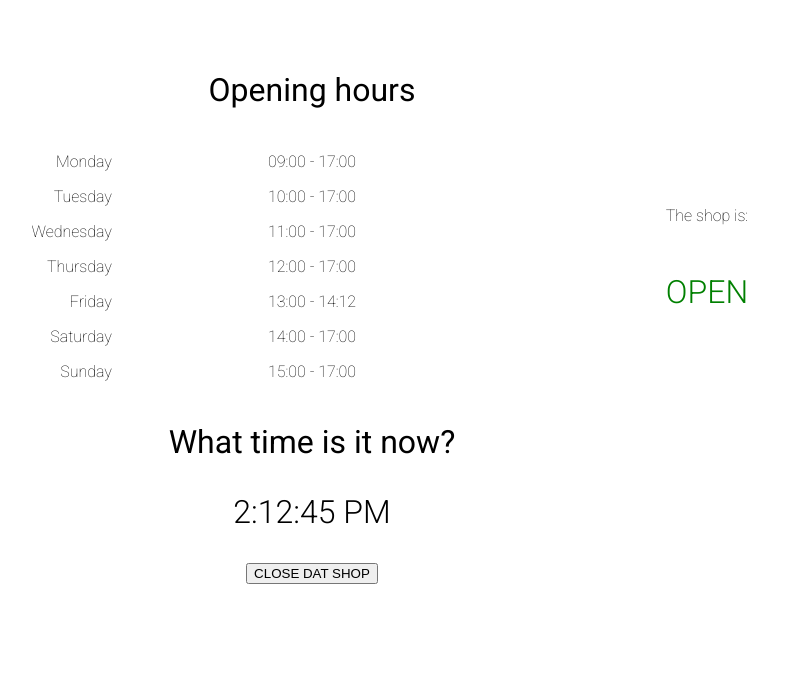
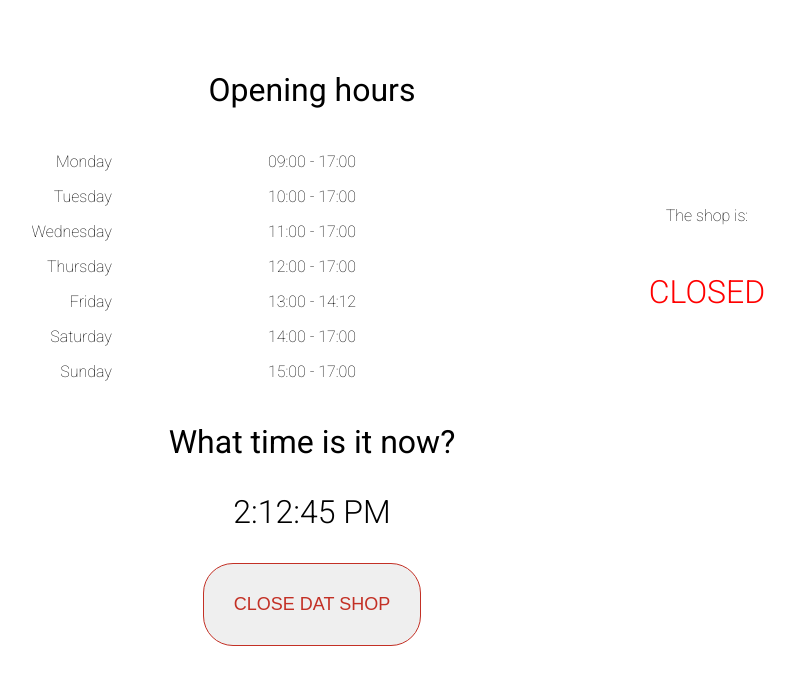
Before and after one commit to MarijnSt/serious-business, a plain HTML site: page index.html in a window 1280 px wide. Both pictures are taken after a click on the button "CLOSE DAT SHOP". Shown: the whole page, without its empty margins (328-1123 px from the left). Drawn offline with Linux system fonts and the light colour scheme.

Commit message:
added some styling and fixed some details

```diff
--- a/assets/js/main.js
+++ b/assets/js/main.js
@@ -43,7 +43,6 @@ function getHours(){
 	closingHour = parseInt(closingHourList[numberOfDay].textContent);
 	closingMinutes = parseInt(closingMinutesList[numberOfDay].textContent);
 }
-
 
 function updateStatus(){
 	var opening;
@@ -91,7 +90,6 @@ function checkShop(){
 
 //create digital clock
 var myVar = setInterval(clock, 1000);
-
 function clock() {
   var d = new Date();
   document.getElementById("digitalClock").innerHTML = d.toLocaleTimeString();
@@ -109,4 +107,6 @@ knopke.addEventListener("click", function(){
 	}
 	closingHourList[numberOfDay].textContent = currentHour;
 	closingMinutesList[numberOfDay].textContent = currentMinutes;
+	update.textContent = "CLOSED";
+	update.classList.replace("open", "closed");
 });
--- a/assets/sass/style.scss
+++ b/assets/sass/style.scss
@@ -60,3 +60,17 @@ body {
 	grid-column: 2 / 3;
 	text-align: center;
 }
+
+button {
+	padding: 30px;
+	border: 1px solid #C33025;
+	color: #C33025;
+	font-size: 18px;
+	border-radius: 30px;
+	transition: 0.5s ease-in;
+}
+
+button:hover {
+	background: #C33025;
+	color: white;
+}
--- a/index.html
+++ b/index.html
@@ -40,7 +40,7 @@
 		</div>
 		<div class="clock">
 			<h1>What time is it now?</h1>
-			<p id="digitalClock"></p>
+			<p id="digitalClock">00:00:00</p>
 			<button>CLOSE DAT SHOP</button>
 		</div>
 	</div>
```
Also changed, not shown: assets/css/style.css, 1 other file.
